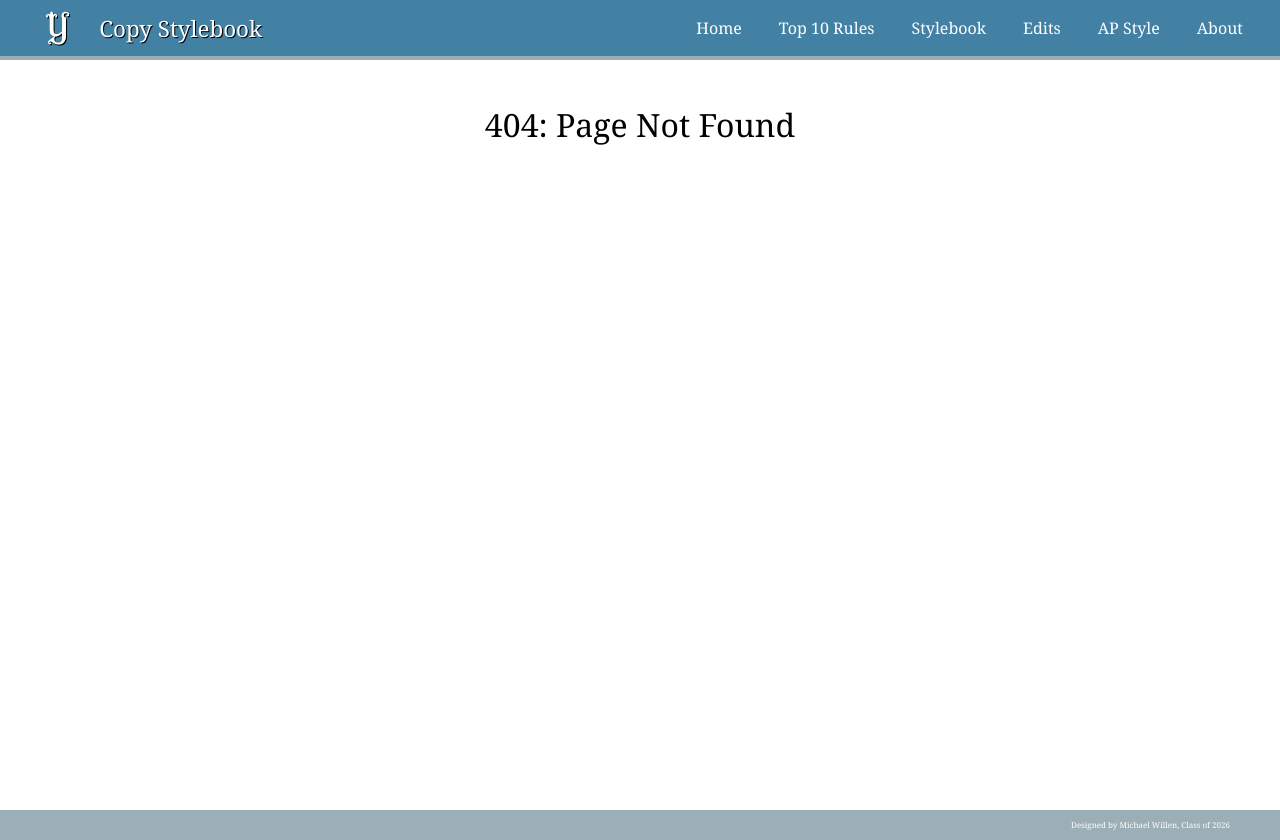
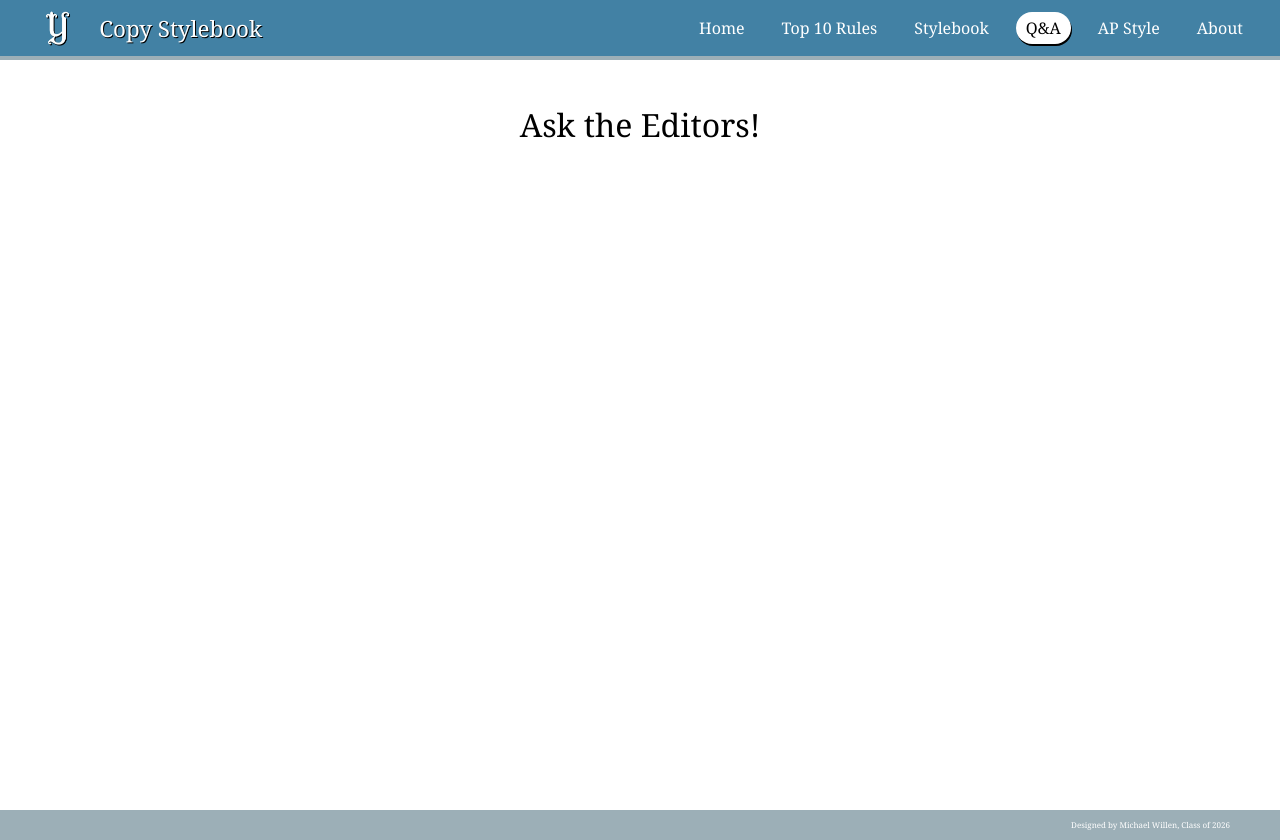
Before and after one commit to mwillen04/ydn-stylebook, a React (Create React App) app in the folder frontend/: page /ask in a window 1280 px wide. Before the commit this address had no page. Built offline with nearby package versions, Linux system fonts and the light colour scheme.

Commit message:
Created Q&A page and added to navbar

```diff
--- a/frontend/src/App.js
+++ b/frontend/src/App.js
@@ -2,7 +2,7 @@ import { BrowserRouter, Routes, Route } from "react-router-dom";
 import Layout from "./pages/layout";
 import Home from './pages/home';
 import Stylebook from "./pages/stylebook";
-import Edits from "./pages/edits";
+import Ask from "./pages/ask";
 import About from "./pages/about";
 import NoPage from "./pages/nopage";
 
@@ -15,7 +15,7 @@ function App() {
             <Route index element={<Home />} />
             {/* <Route path="top10" element={<Top10 />} /> */}
             <Route path="stylebook" element={<Stylebook />} />
-            <Route path="edits" element={<Edits />} />
+            <Route path="ask" element={<Ask />} />
             <Route path="about" element={<About />} />
             <Route path="*" element={<NoPage />} />
           </Route>
--- a/frontend/src/components/header.js
+++ b/frontend/src/components/header.js
@@ -22,7 +22,7 @@ function Header() {
                 <Link to="/" className={"pages" + isCurrent("")}>Home</Link>
                 <Link to="/top10" className={"pages" + isCurrent("top10")}>Top 10 Rules</Link>
                 <Link to="/stylebook" className={"pages" + isCurrent("stylebook")}>Stylebook</Link>
-                <Link to="/edits" className={"pages" + isCurrent("edits")}>Edits</Link>
+                <Link to="/ask" className={"pages" + isCurrent("ask")}>Q&A</Link>
                 <a href="https://www.apstylebook.com/" className="pages" target="_blank" rel="noreferrer">AP Style</a>
                 <Link to="/about" className={"pages" + isCurrent("about")}>About</Link>
             </nav>
--- a/frontend/src/pages/edits.js
+++ b/frontend/src/pages/ask.js
@@ -1,12 +1,12 @@
 import React from "react";
 
-function Edits() {
+function Ask() {
     return (
         <main>
             <br />
-            <h1>Edit Stylebook</h1>
+            <h1>Ask the Editors!</h1>
         </main>
     )
 }
 
-export default Edits;
+export default Ask;
```
Also changed, not shown: 1 other file (tests, documents, lock files or other folders).
